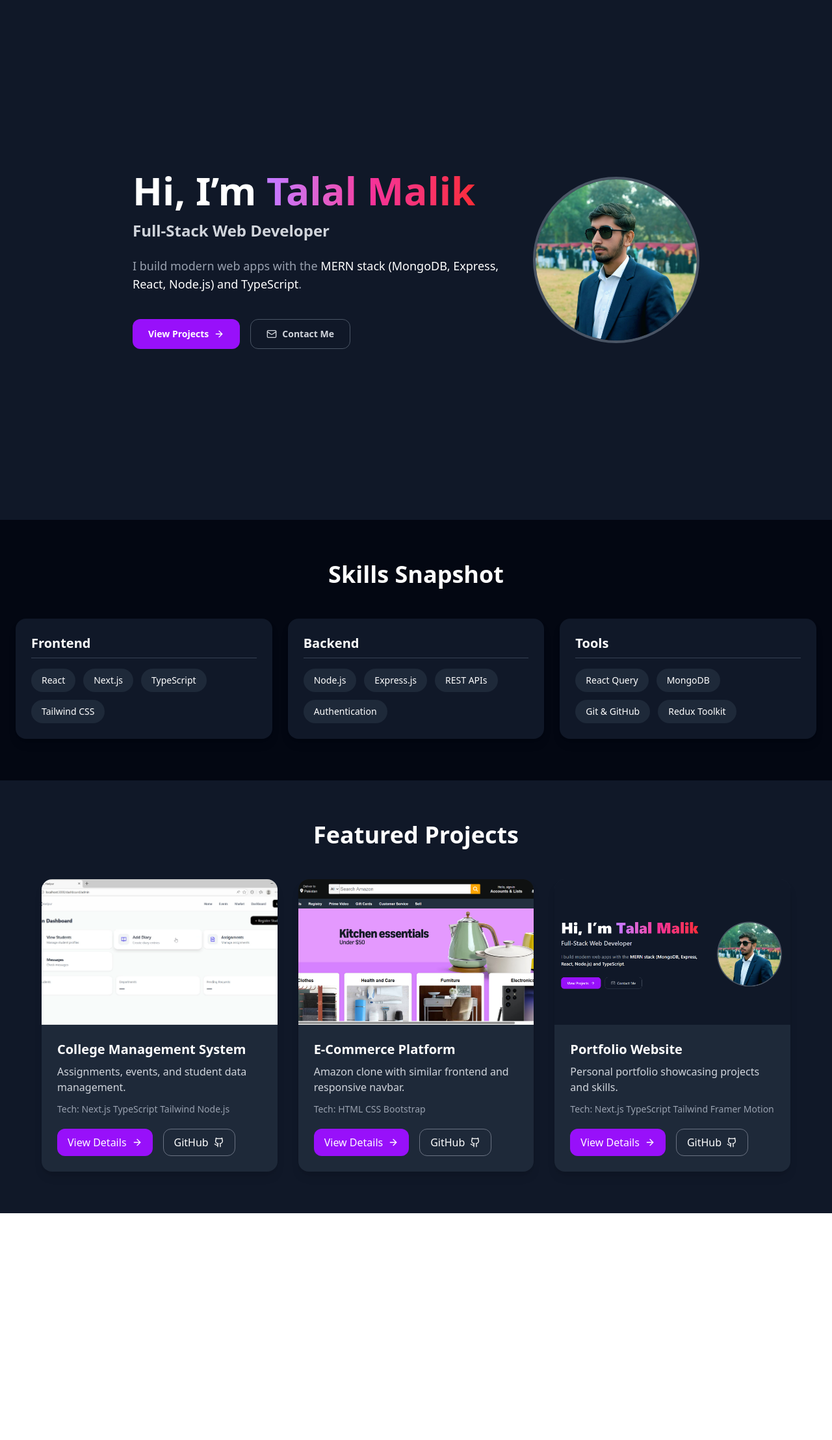
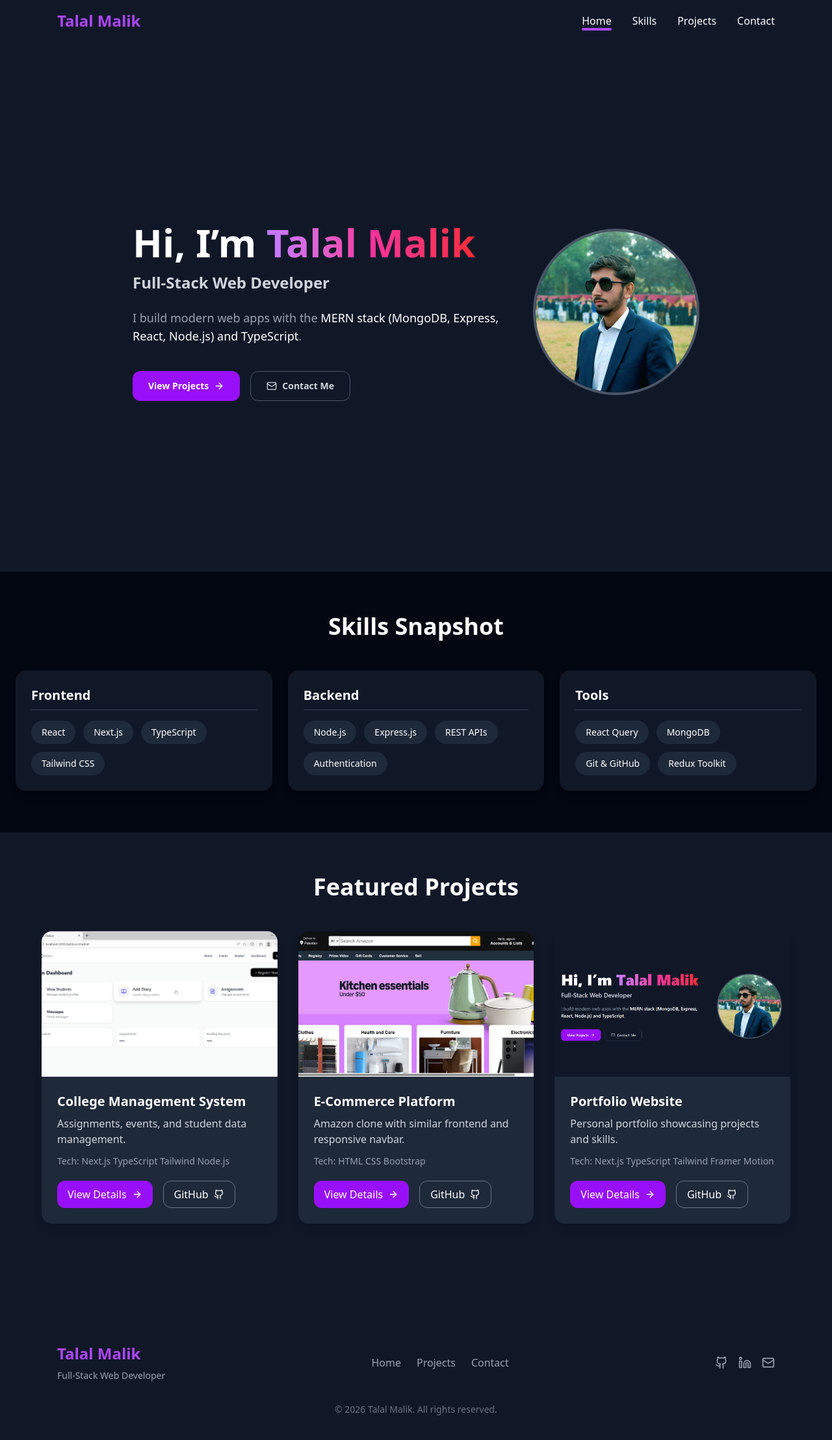
Before and after one commit to talal-web/my-portfolio, a Next.js app: page / in a window 1280 px wide. Shown: the top 2216 px of the page at 65% size. Before the commit the page ends 1867 px from the top, so only its background shows below. Built offline with nearby package versions, Linux system fonts and the light colour scheme.

Commit message:
update layout

```diff
--- a/app/layout.tsx
+++ b/app/layout.tsx
@@ -1,9 +1,25 @@
+// app/layout.tsx
 import "./globals.css";
+import Navbar from "@/components/Navbar";
+import Footer from "@/components/Footer";
 
-export default function RootLayout({ children }) {
+export const metadata = {
+  title: "Talal Malik Portfolio",
+  description: "Full-stack web developer portfolio",
+};
+
+export default function RootLayout({
+  children,
+}: {
+  children: React.ReactNode;
+}) {
   return (
     <html lang="en">
-      <body>{children}</body>
+      <body className="bg-gray-900 text-white">
+        <Navbar />
+        <main className="pt-20">{children}</main>
+        <Footer />
+      </body>
     </html>
   );
 }
```
